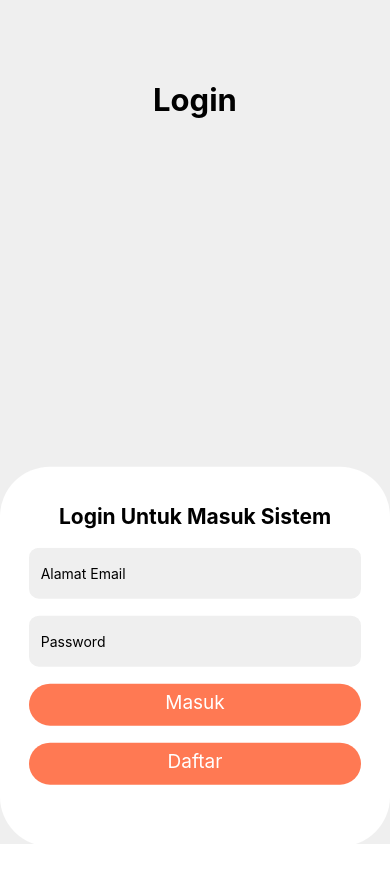
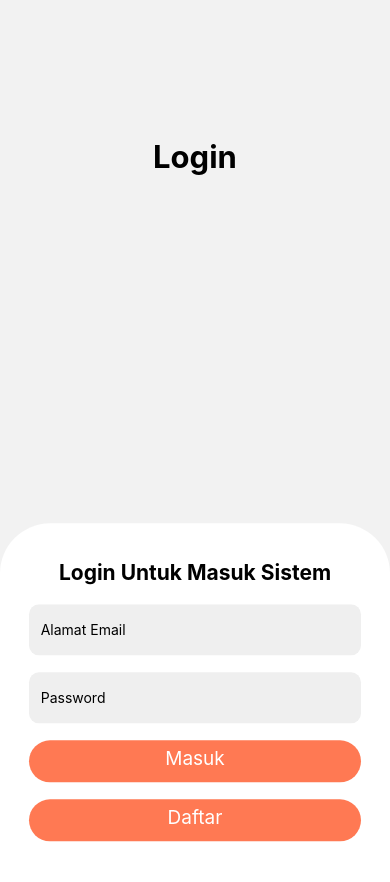
Before and after one commit to Sleepy4k/react-native-getuk, a React Native app: screen /Login in a window 390 px wide. Shown: the top 882 px of the page. Before the commit the page ends 847 px from the top, so only its background shows below. Built offline with nearby package versions, Linux system fonts and the light colour scheme.

Commit message:
chore(layout): clean up auth layout

```diff
--- a/layouts/AuthLayout/index.js
+++ b/layouts/AuthLayout/index.js
@@ -1,10 +1,34 @@
-import { View, SafeAreaView } from 'react-native';
+import { Loader } from '@components';
+import { AuthContext } from '@contexts/AuthContext';
+import { useState, useEffect, useContext } from 'react';
+import { View, Animated, SafeAreaView } from 'react-native';
 
-export default function AuthLayout({ style, children }) {
-  return(
+export default function AuthLayout({ containerStyle, animatedStyle, header, children }) {
+  const { loading } = useContext(AuthContext);
+  const [slideAnim] = useState(new Animated.Value(0));
+
+  useEffect(() => {
+    Animated.timing(slideAnim, {
+      toValue: 1,
+      duration: 1000,
+      useNativeDriver: false,
+    }).start();
+  }, [slideAnim]);
+
+  const translateY = slideAnim.interpolate({
+    inputRange: [0, 3],
+    outputRange: [85, 0],
+  });
+
+  return (
     <SafeAreaView>
-      <View style={style}>
-        {children}
+      <View style={containerStyle}>
+        {loading && <Loader />}
+        {header}
+
+        <Animated.View style={[animatedStyle, { transform: [{ translateY }] }]}>
+          {children}
+        </Animated.View>
       </View>
     </SafeAreaView>
   )
```
